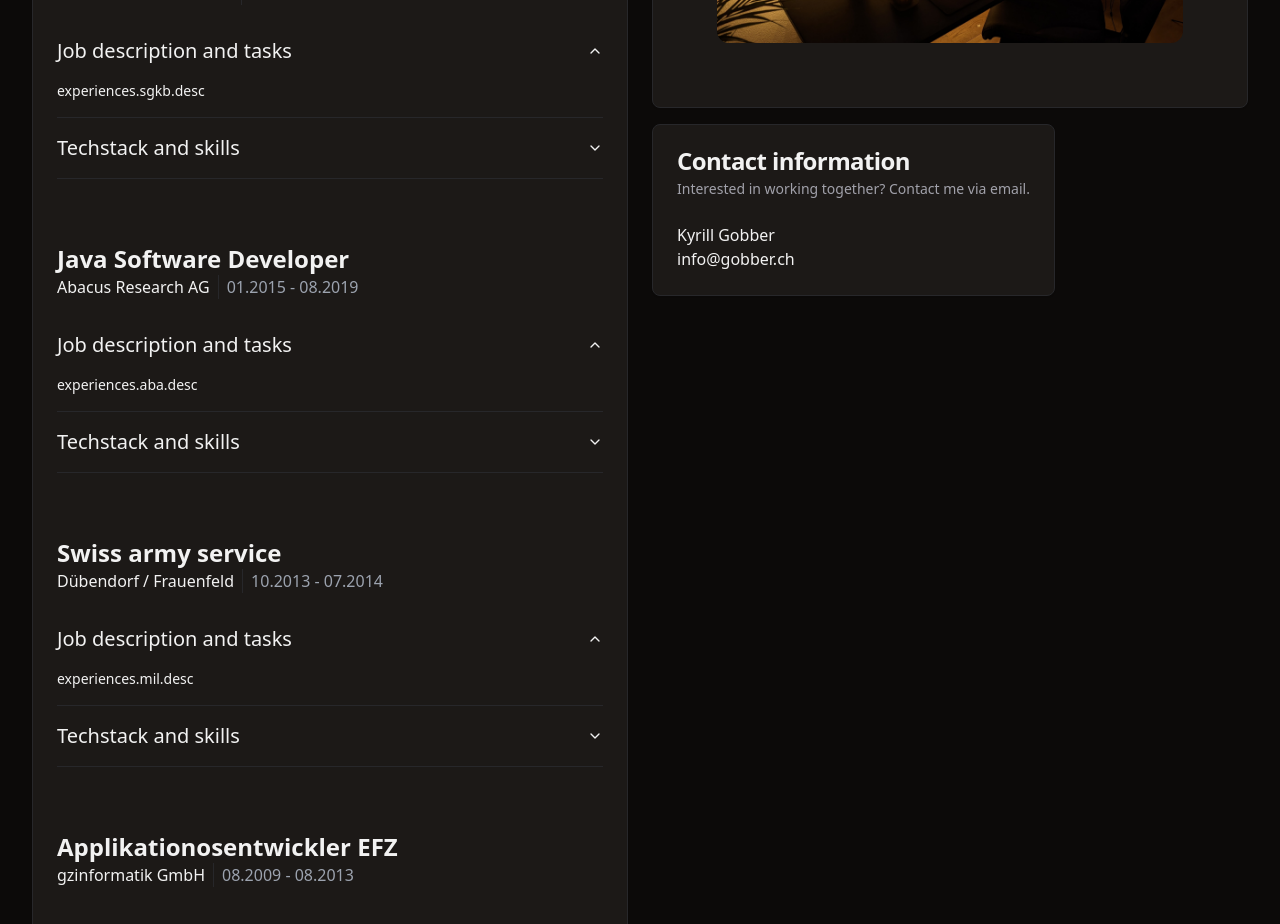
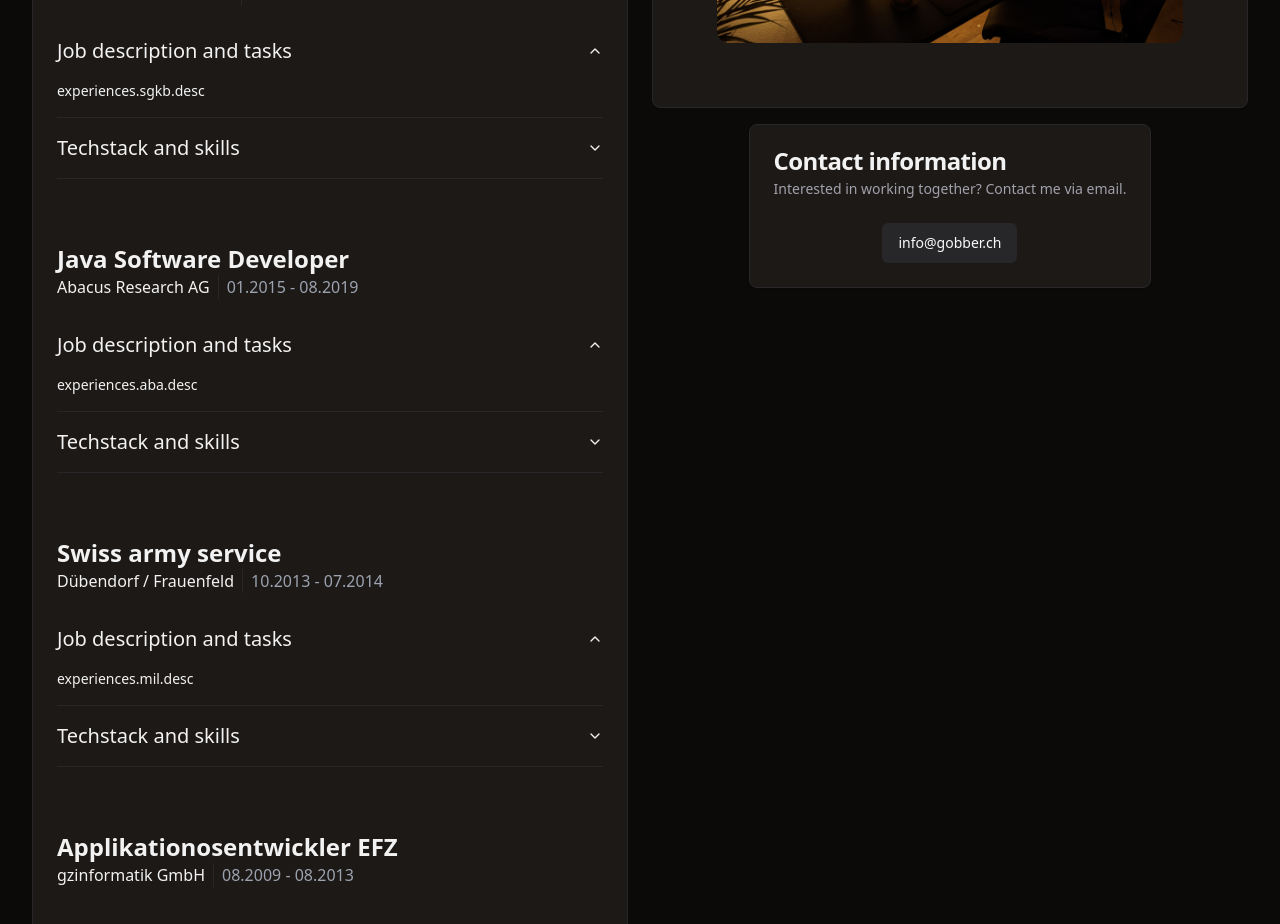
Before and after one commit to KyrillGobber/kyFrontpage, a React (Vite) app: page / in a window 1280 px wide. Shown: the part 2200-3124 px from the top of the page. Built offline with nearby package versions, Linux system fonts and the light colour scheme.

Commit message:
feat: contact card should be fine for now

```diff
--- a/src/components/organisms/ContactCard.tsx
+++ b/src/components/organisms/ContactCard.tsx
@@ -1,18 +1,30 @@
 import { useTranslation } from "react-i18next";
-import { Card, CardContent, CardDescription, CardHeader, CardTitle } from "../ui/card";
+import {
+    Card,
+    CardContent,
+    CardDescription,
+    CardHeader,
+    CardTitle,
+} from "../ui/card";
+import { Button } from "../ui/button";
 
 export const ContactCard = () => {
     const { t } = useTranslation();
     return (
-        <Card>
+        <Card className="self-center">
             <CardHeader>
-                <CardTitle>{t('contact.title')}</CardTitle>
-                <CardDescription>{t('contact.desc')}</CardDescription>
+                <CardTitle>{t("contact.title")}</CardTitle>
+                <CardDescription>{t("contact.desc")}</CardDescription>
             </CardHeader>
-            <CardContent>
-                <p>{t('contact.name')}</p>
-                <p>{t('contact.email')}</p>
+            <CardContent className="flex flex-col justify-center items-center">
+                <a
+                    target="_blank"
+                    href={"mailto:info@gobber.ch"}
+                    rel="noopener noreferrer"
+                >
+                    <Button variant="secondary">{t("contact.email")}</Button>
+                </a>
             </CardContent>
         </Card>
     );
-}
+};
--- a/src/translations/de.json
+++ b/src/translations/de.json
@@ -28,10 +28,9 @@
     },
     "contact": {
         "title": "Kontakt Informationen",
-        "desc": "Wollen wir Zusammenarbeiten? Schreibe mir eine E-Mail.",
+        "desc": "Wollen wir zusammenarbeiten? Schreibe mir eine E-Mail.",
         "name": "Kyrill Gobber",
-        "email": "info@gobber.ch",
-        "extra": ""
+        "email": "info@gobber.ch"
     },
     "experiences": {
         "netlive": {
--- a/src/translations/en.json
+++ b/src/translations/en.json
@@ -30,8 +30,7 @@
         "title": "Contact information",
         "desc": "Interested in working together? Contact me via email.",
         "name": "Kyrill Gobber",
-        "email": "info@gobber.ch",
-        "extra": ""
+        "email": "info@gobber.ch"
     },
     "experiences": {
         "netlive": {
```
